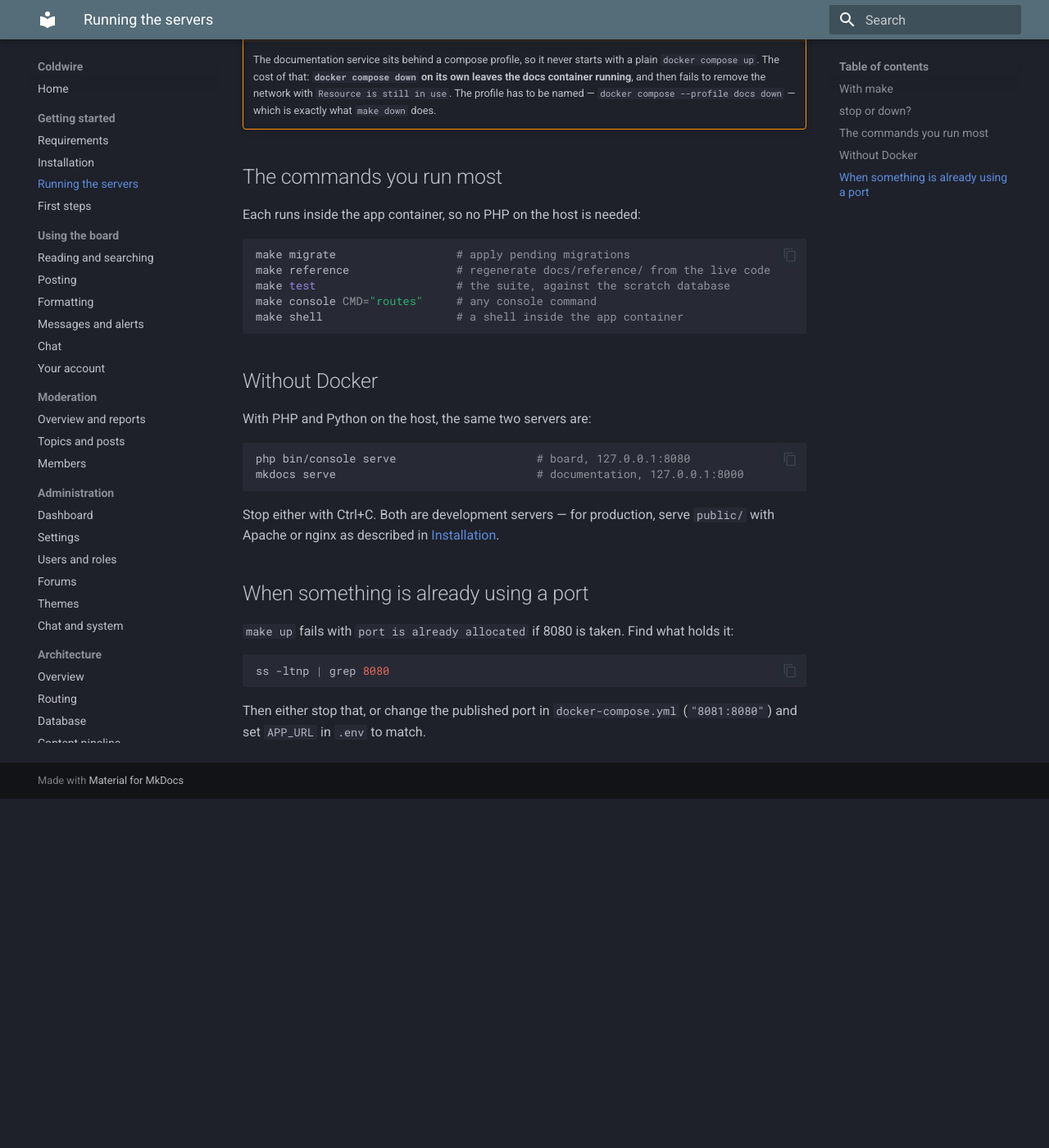
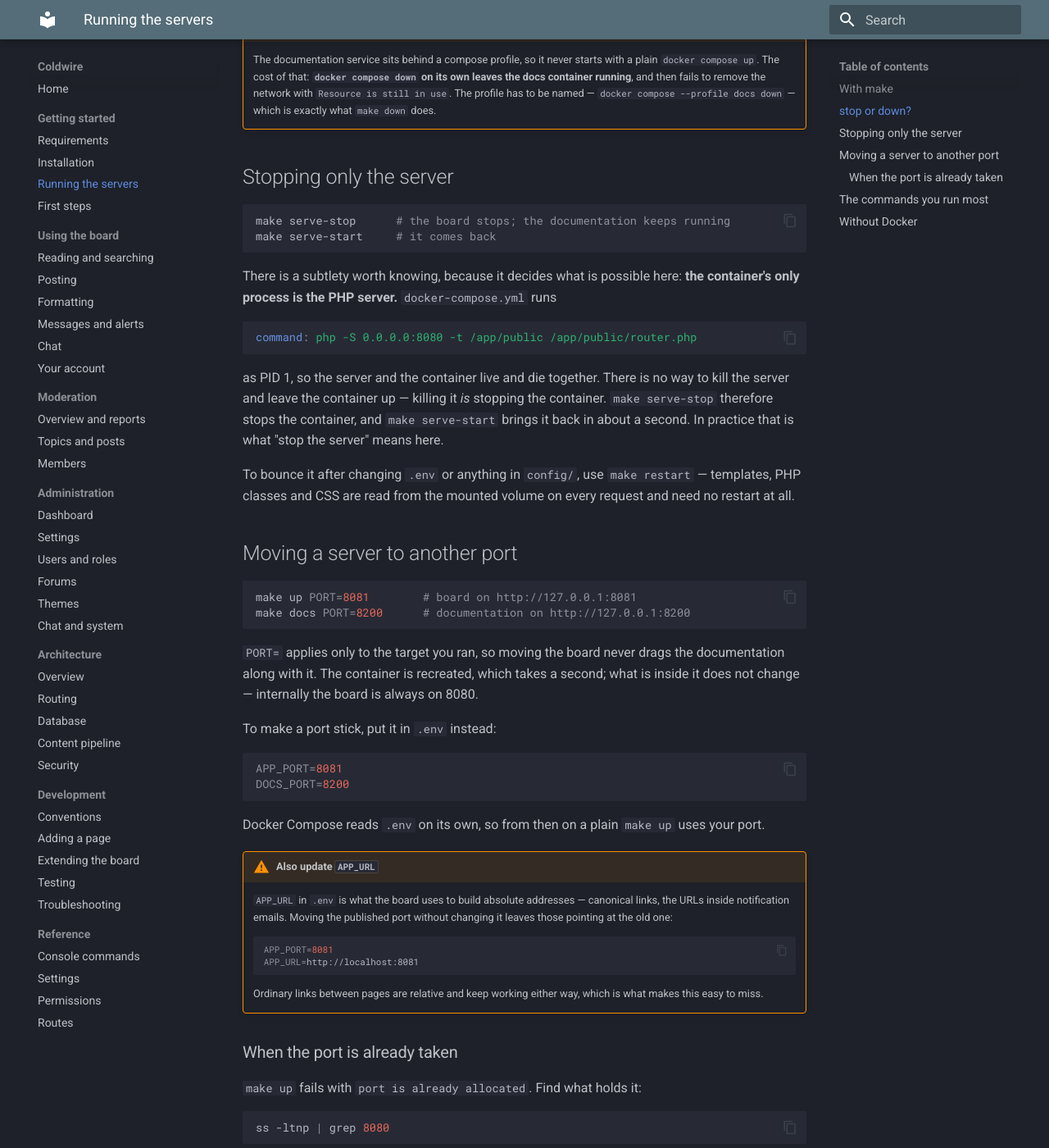
Before and after one commit to lucaskge/php-forum, an MkDocs documentation site: the page built from docs/getting-started/running.md, in a window 1280 px wide and 1400 px high, scrolled down 1460 px. Shown: the whole window at 82% size. Built offline with MkDocs 1.6.1 and Material for MkDocs 9.7.7, drawn with Linux system fonts in a browser that asks for light colours; before the commit the page ends 2434 px from its top, so only the background shows below that; some of the changed text lies outside the part shown.

Commit message:
fix server ports

````diff
--- a/docs/getting-started/running.md
+++ b/docs/getting-started/running.md
@@ -56,6 +56,74 @@ either.
     `docker compose --profile docs down` — which is exactly what `make down`
     does.
 
+## Stopping only the server
+
+```bash
+make serve-stop      # the board stops; the documentation keeps running
+make serve-start     # it comes back
+```
+
+There is a subtlety worth knowing, because it decides what is possible here:
+**the container's only process is the PHP server.** `docker-compose.yml` runs
+
+```yaml
+command: php -S 0.0.0.0:8080 -t /app/public /app/public/router.php
+```
+
+as PID 1, so the server and the container live and die together. There is no
+way to kill the server and leave the container up — killing it *is* stopping
+the container. `make serve-stop` therefore stops the container, and
+`make serve-start` brings it back in about a second. In practice that is what
+"stop the server" means here.
+
+To bounce it after changing `.env` or anything in `config/`, use
+`make restart` — templates, PHP classes and CSS are read from the mounted
+volume on every request and need no restart at all.
+
+## Moving a server to another port
+
+```bash
+make up PORT=8081        # board on http://127.0.0.1:8081
+make docs PORT=8200      # documentation on http://127.0.0.1:8200
+```
+
+`PORT=` applies only to the target you ran, so moving the board never drags the
+documentation along with it. The container is recreated, which takes a second;
+what is inside it does not change — internally the board is always on 8080.
+
+To make a port stick, put it in `.env` instead:
+
+```bash
+APP_PORT=8081
+DOCS_PORT=8200
+```
+
+Docker Compose reads `.env` on its own, so from then on a plain `make up` uses
+your port.
+
+!!! warning "Also update `APP_URL`"
+    `APP_URL` in `.env` is what the board uses to build absolute addresses —
+    canonical links, the URLs inside notification emails. Moving the published
+    port without changing it leaves those pointing at the old one:
+
+    ```bash
+    APP_PORT=8081
+    APP_URL=http://localhost:8081
+    ```
+
+    Ordinary links between pages are relative and keep working either way,
+    which is what makes this easy to miss.
+
+### When the port is already taken
+
+`make up` fails with `port is already allocated`. Find what holds it:
+
+```bash
+ss -ltnp | grep 8080
+```
+
+Then either stop that, or pick another port with `PORT=`.
+
 ## The commands you run most
 
 Each runs inside the app container, so no PHP on the host is needed:
@@ -80,15 +148,3 @@ mkdocs serve                              # documentation, 127.0.0.1:8000
 Stop either with Ctrl+C. Both are development servers — for production, serve
 `public/` with Apache or nginx as described in
 [Installation](installation.md).
-
-## When something is already using a port
-
-`make up` fails with `port is already allocated` if 8080 is taken. Find what
-holds it:
-
-```bash
-ss -ltnp | grep 8080
-```
-
-Then either stop that, or change the published port in `docker-compose.yml`
-(`"8081:8080"`) and set `APP_URL` in `.env` to match.
````
Also changed, not shown: README.md (+22 -0 lines), docker-compose.yml (+5 -2 lines), 1 other file.
